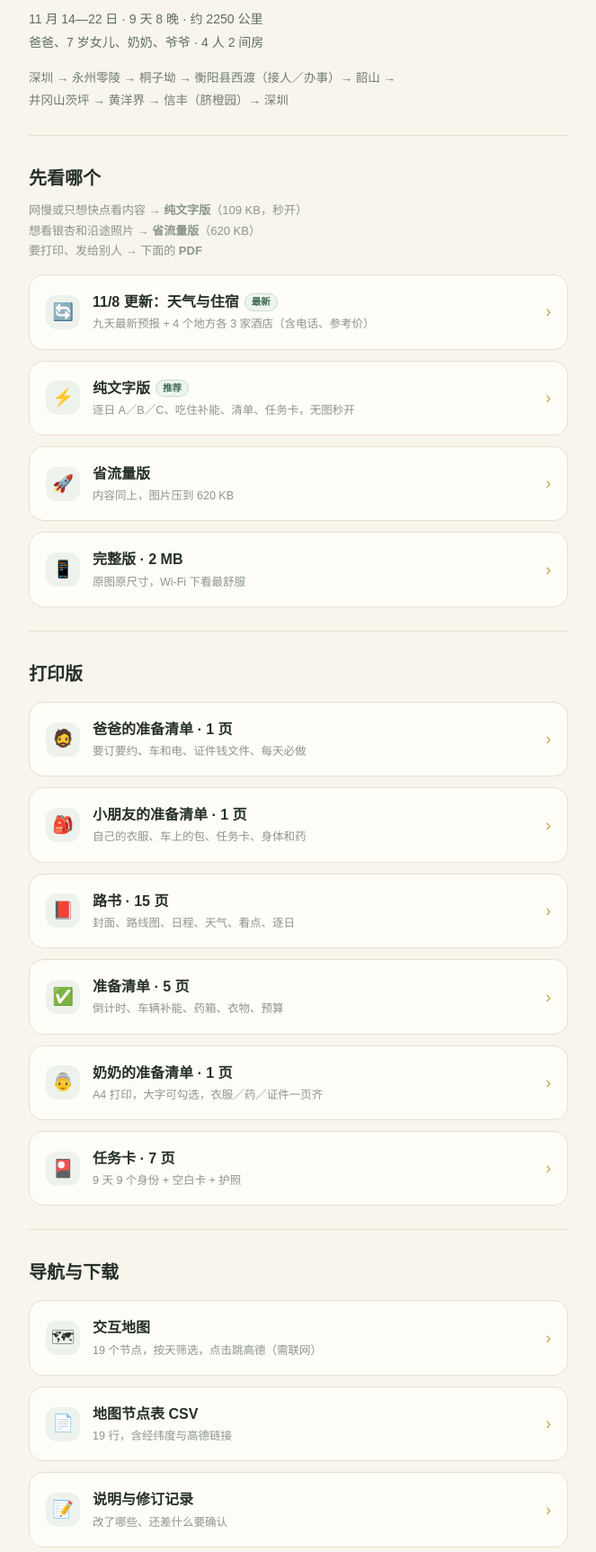
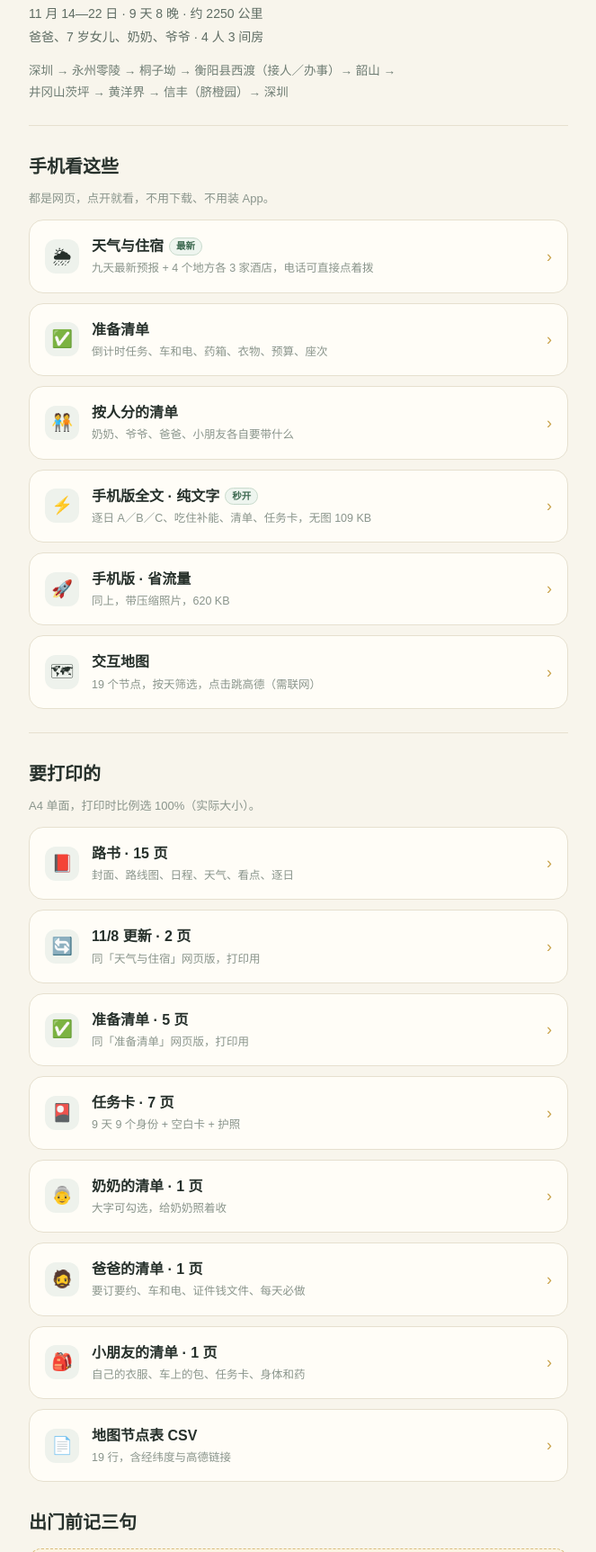
Before and after one commit to 99881/qiuse, a plain HTML site: page index.html in a window 1280 px wide. Shown: the part 161-1886 px from the top of the page at 90% size, without its empty margins (308-971 px from the left). Drawn offline with Linux system fonts and the light colour scheme.

Commit message:
手机版新增：index.html

```diff
--- a/index.html
+++ b/index.html
@@ -13,29 +13,30 @@ html,body{margin:0;padding:0;background:#f8f5ec;color:#26302b;
   font-family:"PingFang SC","Hiragino Sans GB","Microsoft YaHei",sans-serif;
   font-size:17px;line-height:1.7;-webkit-font-smoothing:antialiased}
 .wrap{max-width:640px;margin:0 auto;padding:0 20px 48px}
-.hero{padding:44px 0 26px;border-bottom:1px solid #e6e0cf}
+.hero{padding:40px 0 24px;border-bottom:1px solid #e6e0cf}
 .k{font-size:11px;letter-spacing:.22em;color:#a9741f;font-weight:600}
-h1{font-family:"Songti SC","Songti TC",serif;font-size:32px;line-height:1.34;margin:10px 0 0;font-weight:600}
+h1{font-family:"Songti SC","Songti TC",serif;font-size:31px;line-height:1.34;margin:10px 0 0;font-weight:600}
 .meta{margin-top:12px;font-size:14px;color:#5f6d64;line-height:1.85}
-.route{margin-top:14px;font-size:13.5px;color:#6f7d74;line-height:1.8}
-h2{font-family:"Songti SC","Songti TC",serif;font-size:20px;margin:30px 0 8px;font-weight:600}
-.hint{font-size:13px;color:#8a958c;line-height:1.75;margin:0 0 12px}
-.cards{display:grid;gap:12px;margin-top:14px}
+.route{margin-top:12px;font-size:13.5px;color:#6f7d74;line-height:1.8}
+h2{font-family:"Songti SC","Songti TC",serif;font-size:20px;margin:28px 0 8px;font-weight:600}
+.hint{font-size:13px;color:#8a958c;line-height:1.7;margin:0 0 10px}
+.cards{display:grid;gap:11px;margin-top:12px}
 a.card{display:flex;align-items:center;gap:14px;background:#fffdf7;border:1px solid #e6e0cf;
-  border-radius:16px;padding:16px 18px;text-decoration:none;color:#26302b;min-height:64px}
+  border-radius:16px;padding:15px 17px;text-decoration:none;color:#26302b;min-height:62px}
 a.card:active{background:#f1ece0}
 a.card .ico{flex:none;width:38px;height:38px;border-radius:12px;background:#eef2ec;
   display:flex;align-items:center;justify-content:center;font-size:19px}
 a.card b{display:block;font-size:16px;font-weight:600}
 a.card span{display:block;font-size:12.5px;color:#8a958c;margin-top:1px}
 a.card .go{flex:none;color:#c9a24a;font-size:18px}
-a.card .pill{display:inline-block;font-size:10.5px;line-height:1.5;color:#3f6b52;border:1px solid #c9dbcd;
-  background:#eef5ef;border-radius:20px;padding:1px 7px;margin-left:6px;vertical-align:2px}
-.sep{height:1px;background:#e6e0cf;margin:26px 0 6px}
+a.card .pill{display:inline-block;font-size:10.5px;line-height:1.5;color:#3f6b52;
+  border:1px solid #c9dbcd;background:#eef5ef;border-radius:20px;padding:1px 7px;
+  margin-left:6px;vertical-align:2px}
+.sep{height:1px;background:#e6e0cf;margin:26px 0 4px}
 .note{background:#fbf4e2;border:1px dashed #d9bd7d;border-radius:14px;padding:14px 16px;
-  font-size:13px;line-height:1.8;color:#6b5a2e;margin-top:14px}
+  font-size:13px;line-height:1.8;color:#6b5a2e;margin-top:12px}
 .small{font-size:12px;color:#93a096;line-height:1.7;margin-top:12px}
-footer{margin-top:34px;padding-top:16px;border-top:1px solid #e6e0cf;font-size:12px;color:#9aa79d;line-height:1.8}
+footer{margin-top:32px;padding-top:16px;border-top:1px solid #e6e0cf;font-size:12px;color:#9aa79d;line-height:1.8}
 </style>
 </head>
 <body>
@@ -45,80 +46,83 @@ footer{margin-top:34px;padding-top:16px;border-top:1px solid #e6e0cf;font-size:1
   <div class="k">2026 · 湘赣金秋 · 三代同游</div>
   <h1>带爷爷奶奶，<br>去看一场秋色</h1>
   <div class="meta">11 月 14—22 日 · 9 天 8 晚 · 约 2250 公里<br>
-  爸爸、7 岁女儿、奶奶、爷爷 · 4 人 2 间房</div>
+  爸爸、7 岁女儿、奶奶、爷爷 · 4 人 3 间房</div>
   <div class="route">深圳 → 永州零陵 → 桐子坳 → 衡阳县西渡（接人／办事）→ 韶山 →<br>
   井冈山茨坪 → 黄洋界 → 信丰（脐橙园）→ 深圳</div>
 </div>
 
-<h2>先看哪个</h2>
-<p class="hint">网慢或只想快点看内容 → <b>纯文字版</b>（109 KB，秒开）<br>
-想看银杏和沿途照片 → <b>省流量版</b>（620 KB）<br>
-要打印、发给别人 → 下面的 <b>PDF</b></p>
-
+<h2>手机看这些</h2>
+<p class="hint">都是网页，点开就看，不用下载、不用装 App。</p>
 <div class="cards">
-    <a class="card" href="update.pdf">
-    <div class="ico">🔄</div>
-    <div style="flex:1"><b>11/8 更新：天气与住宿<span class="pill">最新</span></b><span>九天最新预报 + 4 个地方各 3 家酒店（含电话、参考价）</span></div>
+  <a class="card" href="weather.html">
+    <div class="ico">🌦</div>
+    <div style="flex:1"><b>天气与住宿<span class="pill">最新</span></b><span>九天最新预报 + 4 个地方各 3 家酒店，电话可直接点着拨</span></div>
     <div class="go">›</div>
   </a>
-<a class="card" href="text.html">
+  <a class="card" href="prep.html">
+    <div class="ico">✅</div>
+    <div style="flex:1"><b>准备清单</b><span>倒计时任务、车和电、药箱、衣物、预算、座次</span></div>
+    <div class="go">›</div>
+  </a>
+  <a class="card" href="people.html">
+    <div class="ico">🧑‍🤝‍🧑</div>
+    <div style="flex:1"><b>按人分的清单</b><span>奶奶、爷爷、爸爸、小朋友各自要带什么</span></div>
+    <div class="go">›</div>
+  </a>
+  <a class="card" href="text.html">
     <div class="ico">⚡</div>
-    <div style="flex:1"><b>纯文字版<span class="pill">推荐</span></b><span>逐日 A／B／C、吃住补能、清单、任务卡，无图秒开</span></div>
+    <div style="flex:1"><b>手机版全文 · 纯文字<span class="pill">秒开</span></b><span>逐日 A／B／C、吃住补能、清单、任务卡，无图 109 KB</span></div>
     <div class="go">›</div>
   </a>
   <a class="card" href="phone-lite.html">
     <div class="ico">🚀</div>
-    <div style="flex:1"><b>省流量版</b><span>内容同上，图片压到 620 KB</span></div>
+    <div style="flex:1"><b>手机版 · 省流量</b><span>同上，带压缩照片，620 KB</span></div>
     <div class="go">›</div>
   </a>
-  <a class="card" href="phone.html">
-    <div class="ico">📱</div>
-    <div style="flex:1"><b>完整版 · 2 MB</b><span>原图原尺寸，Wi‑Fi 下看最舒服</span></div>
+  <a class="card" href="map.html">
+    <div class="ico">🗺</div>
+    <div style="flex:1"><b>交互地图</b><span>19 个节点，按天筛选，点击跳高德（需联网）</span></div>
     <div class="go">›</div>
   </a>
 </div>
 
 <div class="sep"></div>
-<h2>打印版</h2>
+<h2>要打印的</h2>
+<p class="hint">A4 单面，打印时比例选 100%（实际大小）。</p>
 <div class="cards">
-  <a class="card" href="dad.pdf" target="_blank" rel="noopener">
-    <div class="ico">🧔</div>
-    <div style="flex:1"><b>爸爸的准备清单 · 1 页</b><span>要订要约、车和电、证件钱文件、每天必做</span></div>
-    <div class="go">›</div>
-  </a>
-  <a class="card" href="kid.pdf" target="_blank" rel="noopener">
-    <div class="ico">🎒</div>
-    <div style="flex:1"><b>小朋友的准备清单 · 1 页</b><span>自己的衣服、车上的包、任务卡、身体和药</span></div>
-    <div class="go">›</div>
-  </a>
-  <a class="card" href="roadbook.pdf" target="_blank" rel="noopener">
+  <a class="card" href="roadbook.pdf">
     <div class="ico">📕</div>
     <div style="flex:1"><b>路书 · 15 页</b><span>封面、路线图、日程、天气、看点、逐日</span></div>
     <div class="go">›</div>
   </a>
-  <a class="card" href="checklist.pdf" target="_blank" rel="noopener">
-    <div class="ico">✅</div>
-    <div style="flex:1"><b>准备清单 · 5 页</b><span>倒计时、车辆补能、药箱、衣物、预算</span></div>
+  <a class="card" href="update.pdf">
+    <div class="ico">🔄</div>
+    <div style="flex:1"><b>11/8 更新 · 2 页</b><span>同「天气与住宿」网页版，打印用</span></div>
     <div class="go">›</div>
   </a>
-  <a class="card" href="grandma.pdf" target="_blank" rel="noopener">
-    <div class="ico">👵</div>
-    <div style="flex:1"><b>奶奶的准备清单 · 1 页</b><span>A4 打印，大字可勾选，衣服／药／证件一页齐</span></div>
+  <a class="card" href="checklist.pdf">
+    <div class="ico">✅</div>
+    <div style="flex:1"><b>准备清单 · 5 页</b><span>同「准备清单」网页版，打印用</span></div>
     <div class="go">›</div>
   </a>
-  <a class="card" href="cards.pdf" target="_blank" rel="noopener">
+  <a class="card" href="cards.pdf">
     <div class="ico">🎴</div>
     <div style="flex:1"><b>任务卡 · 7 页</b><span>9 天 9 个身份 + 空白卡 + 护照</span></div>
     <div class="go">›</div>
   </a>
-</div>
-
-<div class="sep"></div>
-<h2>导航与下载</h2>
-<div class="cards">
-  <a class="card" href="map.html">
-    <div class="ico">🗺</div>
-    <div style="flex:1"><b>交互地图</b><span>19 个节点，按天筛选，点击跳高德（需联网）</span></div>
+  <a class="card" href="grandma.pdf">
+    <div class="ico">👵</div>
+    <div style="flex:1"><b>奶奶的清单 · 1 页</b><span>大字可勾选，给奶奶照着收</span></div>
+    <div class="go">›</div>
+  </a>
+  <a class="card" href="dad.pdf">
+    <div class="ico">🧔</div>
+    <div style="flex:1"><b>爸爸的清单 · 1 页</b><span>要订要约、车和电、证件钱文件、每天必做</span></div>
+    <div class="go">›</div>
+  </a>
+  <a class="card" href="kid.pdf">
+    <div class="ico">🎒</div>
+    <div style="flex:1"><b>小朋友的清单 · 1 页</b><span>自己的衣服、车上的包、任务卡、身体和药</span></div>
     <div class="go">›</div>
   </a>
   <a class="card" href="nodes.csv">
@@ -126,25 +130,20 @@ footer{margin-top:34px;padding-top:16px;border-top:1px solid #e6e0cf;font-size:1
     <div style="flex:1"><b>地图节点表 CSV</b><span>19 行，含经纬度与高德链接</span></div>
     <div class="go">›</div>
   </a>
-  <a class="card" href="notes.html">
-    <div class="ico">📝</div>
-    <div style="flex:1"><b>说明与修订记录</b><span>改了哪些、还差什么要确认</span></div>
-    <div class="go">›</div>
-  </a>
 </div>
 
 <h2>出门前记三句</h2>
 <div class="note">
   ① 11/14 首日全程有雨（69%、9 mm），18:30 没进零陵就直接去酒店，古城不去了。<br>
-  ② 11/15 是九天里最好的一天（25%），银杏日按 A 方案 07:30 出发。<br>
-  ③ 11/18 韶山转晴（18%），故居和纪念馆都能去；11/19—20 山上更冷：茨坪 4—11℃、黄洋界清晨 2—4℃，羽绒、帽子、手套都带上。
+  ② 11/15 银杏日 52% 但雨量只有 0.9 mm，08:00 出发，A 方案不变。<br>
+  ③ 11/18 韶山转晴，故居和纪念馆都能去；11/19—20 山上更冷（茨坪 4—11℃、黄洋界清晨 2—4℃），羽绒、帽子、手套都带上。
 </div>
 
-<p class="small">PDF 在手机上会直接打开，点右上角可以「存储到文件」或用系统分享打印；
+<p class="small">PDF 在手机上也能直接打开，但网页版滚起来更顺，建议先看网页版。
 地图页的瓦片需要联网，其余内容离线也能看。</p>
 
 <footer>
-  2026 父女秋色自驾 · 湘赣金秋 · 2026-11-05 修订<br>
+  2026 父女秋色自驾 · 湘赣金秋 · 2026-11-08 更新<br>
   照片来自公开报道与景区公开图片，仅作行前识别；地图坐标为示意，出发前用高德复核。
 </footer>
 
```
